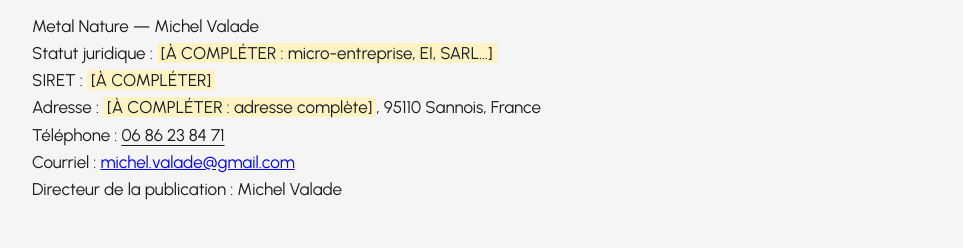
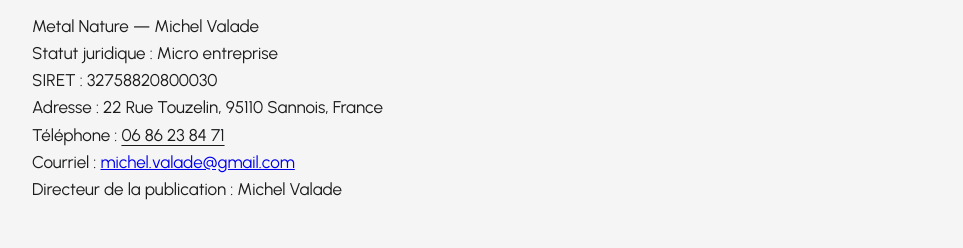
Before and after one commit to clementthirot/metal-nature, an Astro site: page /mentions-legales in a window 1280 px wide. Shown: the part 160-408 px from the top of the page, without its empty margins (276-1239 px from the left). Built offline with nearby package versions, Linux system fonts and the light colour scheme; Astro itself is replaced by a stand-in of ours; a web font is replaced by a local one.

Commit message:
Update mentions-legales.astro

```diff
--- a/src/pages/mentions-legales.astro
+++ b/src/pages/mentions-legales.astro
@@ -18,9 +18,9 @@ import { SITE } from '../site';
     <h2>Éditeur du site</h2>
     <p>
         {SITE.name} — {SITE.owner}<br>
-        Statut juridique : <span class="todo">[À COMPLÉTER : micro-entreprise, EI, SARL…]</span><br>
-        SIRET : <span class="todo">[À COMPLÉTER]</span><br>
-        Adresse : <span class="todo">[À COMPLÉTER : adresse complète]</span>, {SITE.postalCode} {SITE.city}, France<br>
+        Statut juridique : Micro entreprise<br>
+        SIRET : 32758820800030<br>
+        Adresse : 22 Rue Touzelin, {SITE.postalCode} {SITE.city}, France<br>
         Téléphone : <a href={`tel:${SITE.phone}`}>{SITE.phoneDisplay}</a><br>
         Courriel : <MailLink /><br>
         Directeur de la publication : {SITE.owner}
```
